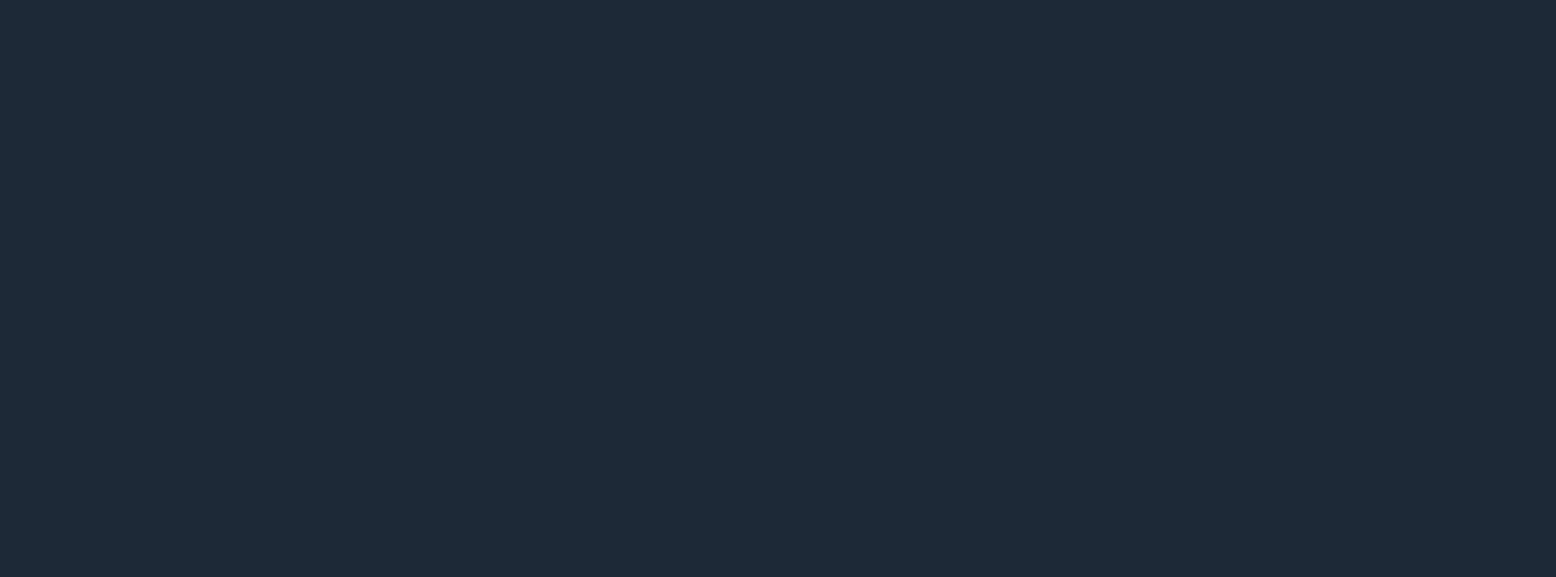
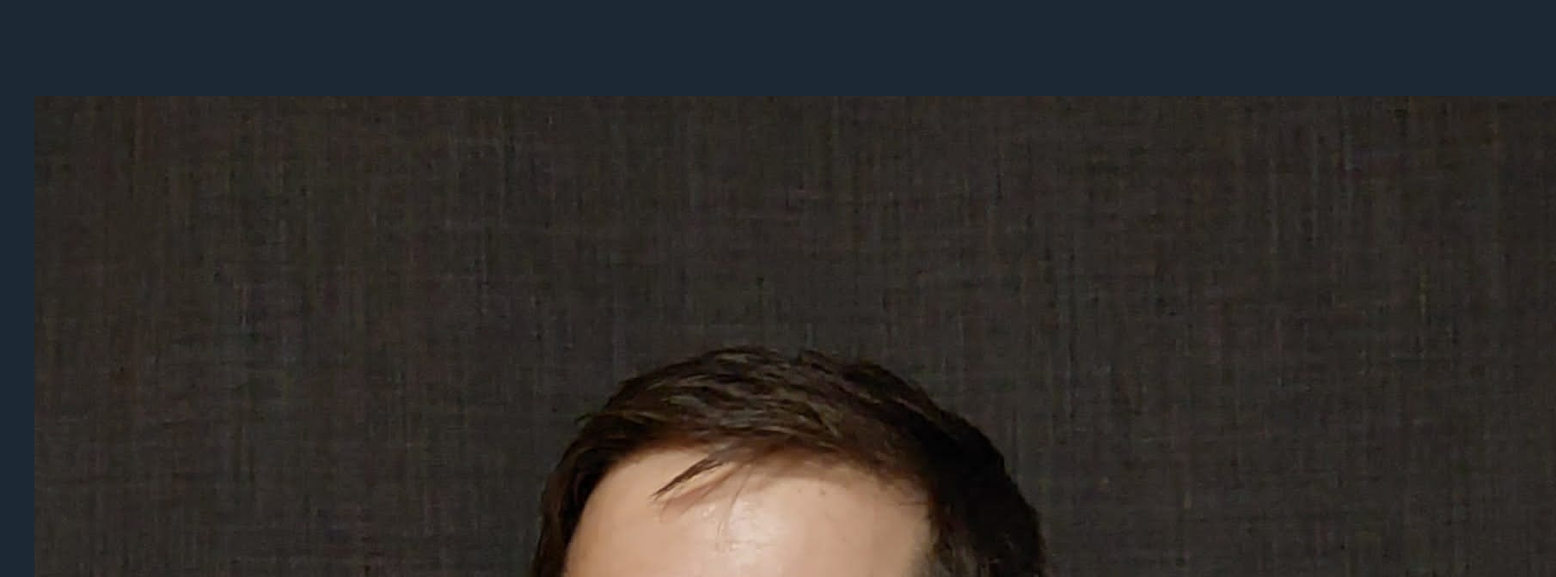
Before and after one commit to LoisonYo/portfolio, an Angular app: page / in a window 1280 px wide. Shown: the top 672 px of the page at 86% size, 1810 px wide, since content can reach past the window. Built offline with nearby package versions, Linux system fonts and the light colour scheme.

Commit message:
feat: add profile picture

```diff
--- a/src/app/about-me/profile-picture/profile-picture.component.html
+++ b/src/app/about-me/profile-picture/profile-picture.component.html
@@ -0,0 +1 @@
+<img src="{{ profilePicture }}" />
--- a/src/app/about-me/profile-picture/profile-picture.component.ts
+++ b/src/app/about-me/profile-picture/profile-picture.component.ts
@@ -6,4 +6,6 @@ import { Component } from '@angular/core';
   templateUrl: './profile-picture.component.html',
   styleUrl: './profile-picture.component.scss'
 })
-export class ProfilePictureComponent {}
+export class ProfilePictureComponent {
+  profilePicture = 'pictures/profile-picture.jpeg';
+}
```
Also changed, not shown: public/pictures/profile-picture.jpeg (added), 1 other file (tests, documents, lock files or other folders).
